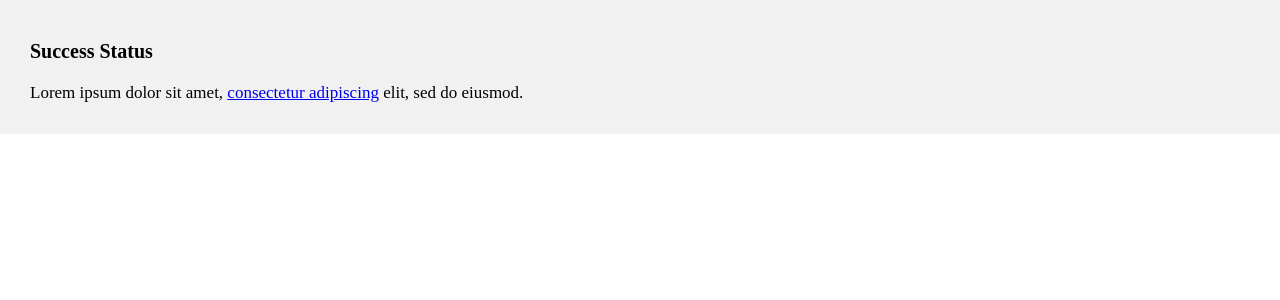
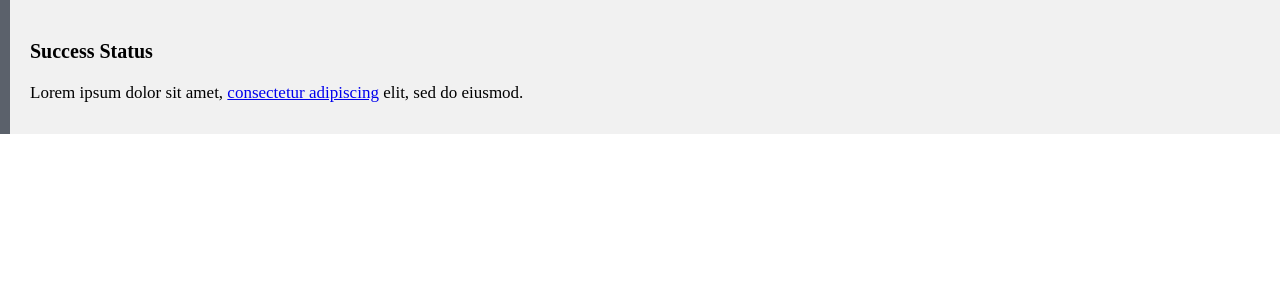
Before and after one commit to jonilsen/uswds-sc-alert, a React (Create React App) app: page / in a window 1280 px wide. Shown: the top 300 px of the page. Built offline with nearby package versions, Linux system fonts and the light colour scheme.

Commit message:
Added Before

```diff
--- a/src/App.js
+++ b/src/App.js
@@ -17,6 +17,7 @@ injectGlobal`
 `;
 
 const theme = {
+  colorGray: "#5b616b",
   colorGrayLightest: "#f1f1f1",
   colorGreen: "#2e8540",
   colorGreenLightest: "#e7f4e4",
--- a/src/components/alert/alert.js
+++ b/src/components/alert/alert.js
@@ -12,6 +12,16 @@ const UsaAlert = styled.div`
   padding-right: ${props => props.theme.spacingMedium};
   padding-top: ${props => props.theme.spacingMedium};
   position: relative;
+
+  &:before {
+    background-color: ${props => props.theme.colorGray};
+    content: "";
+    height: 100%;
+    left: 0;
+    position: absolute;
+    top: 0;
+    width: ${props => props.theme.spacingSmall};
+  }
 `;
 
 //Create a new Todo item
```
